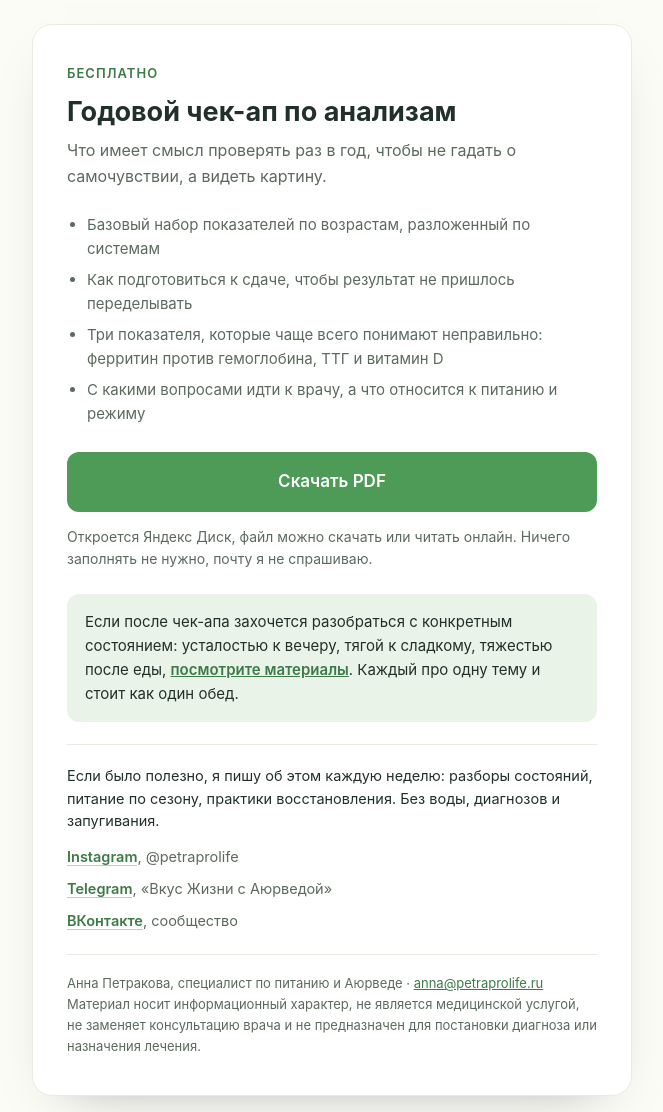
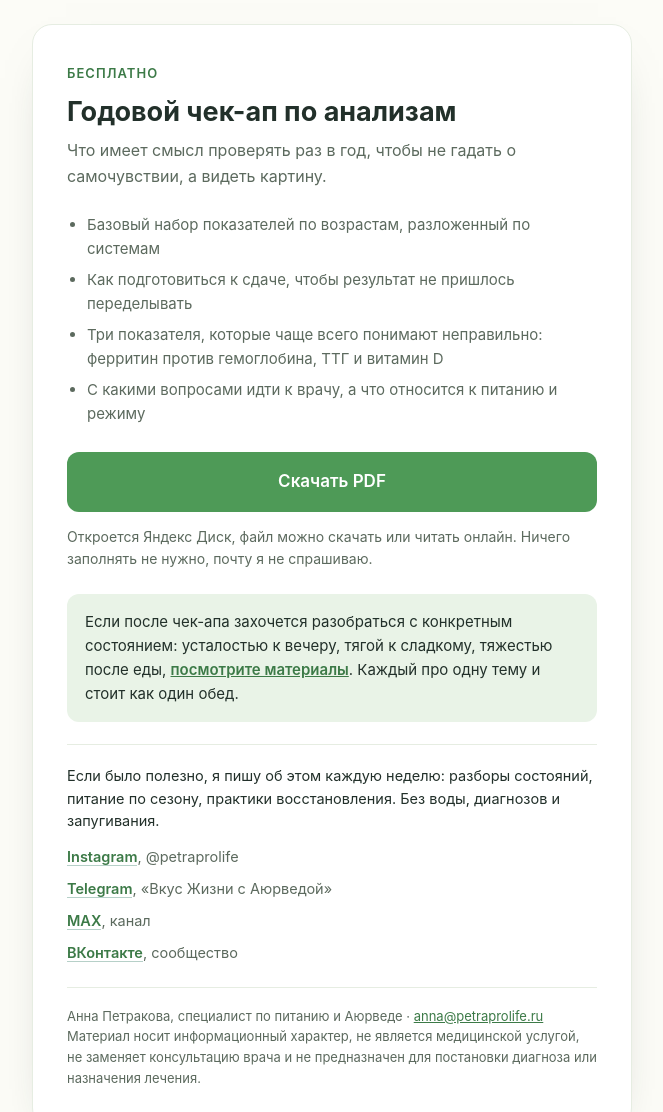
Before and after one commit to krivoboro-cell/poke, a plain HTML site: page chekap.html in a window 1280 px wide. Shown: the top 1112 px of the page, without its empty margins (308-971 px from the left). Drawn offline with Linux system fonts and the light colour scheme.

Commit message:
Чек-ап: MAX добавлен в блок каналов

```diff
--- a/chekap.html
+++ b/chekap.html
@@ -62,6 +62,7 @@ font-size:15px;}
     <ul>
       <li><a href="https://www.instagram.com/petraprolife/">Instagram</a><span class="who">, @petraprolife</span></li>
       <li><a href="https://t.me/VkusVeda">Telegram</a><span class="who">, «Вкус Жизни с Аюрведой»</span></li>
+      <li><a href="https://max.ru/id540624797202_biz">MAX</a><span class="who">, канал</span></li>
       <li><a href="https://vk.ru/club236163562">ВКонтакте</a><span class="who">, сообщество</span></li>
     </ul>
   </div>
```
